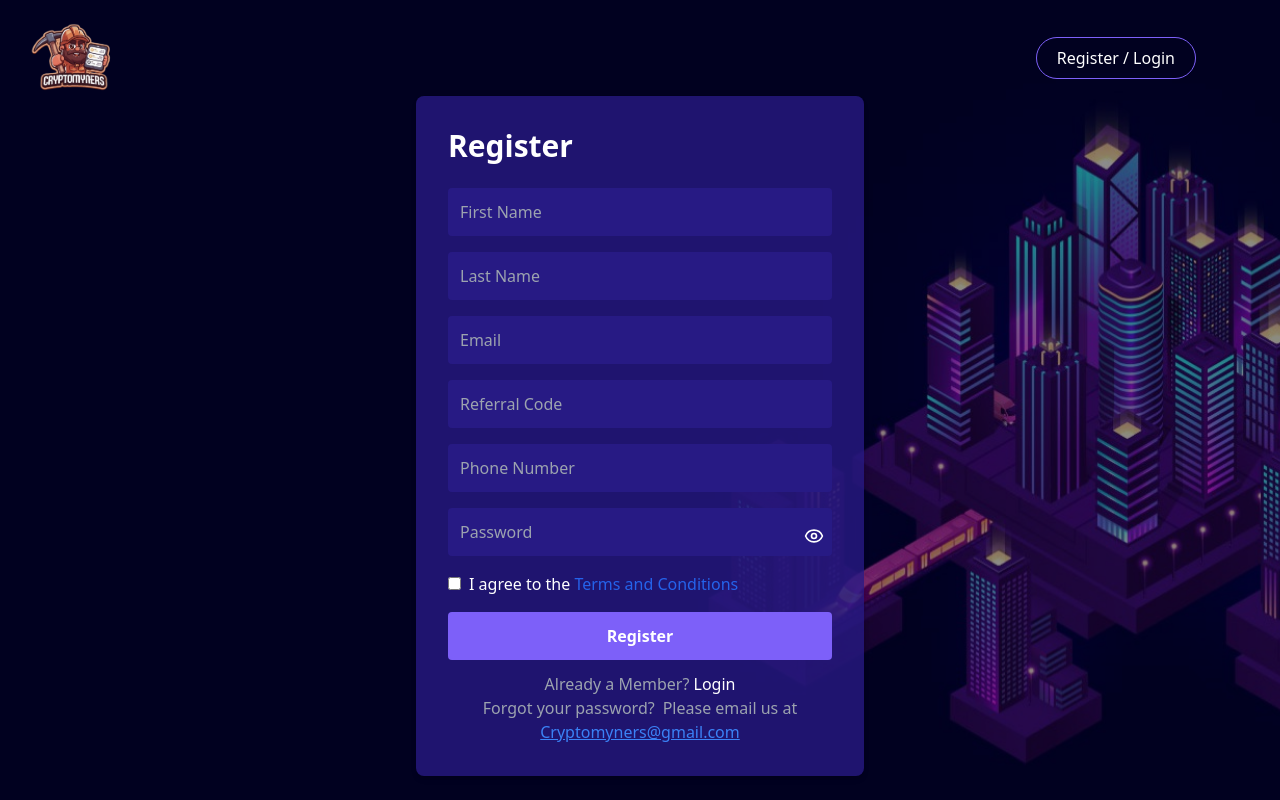
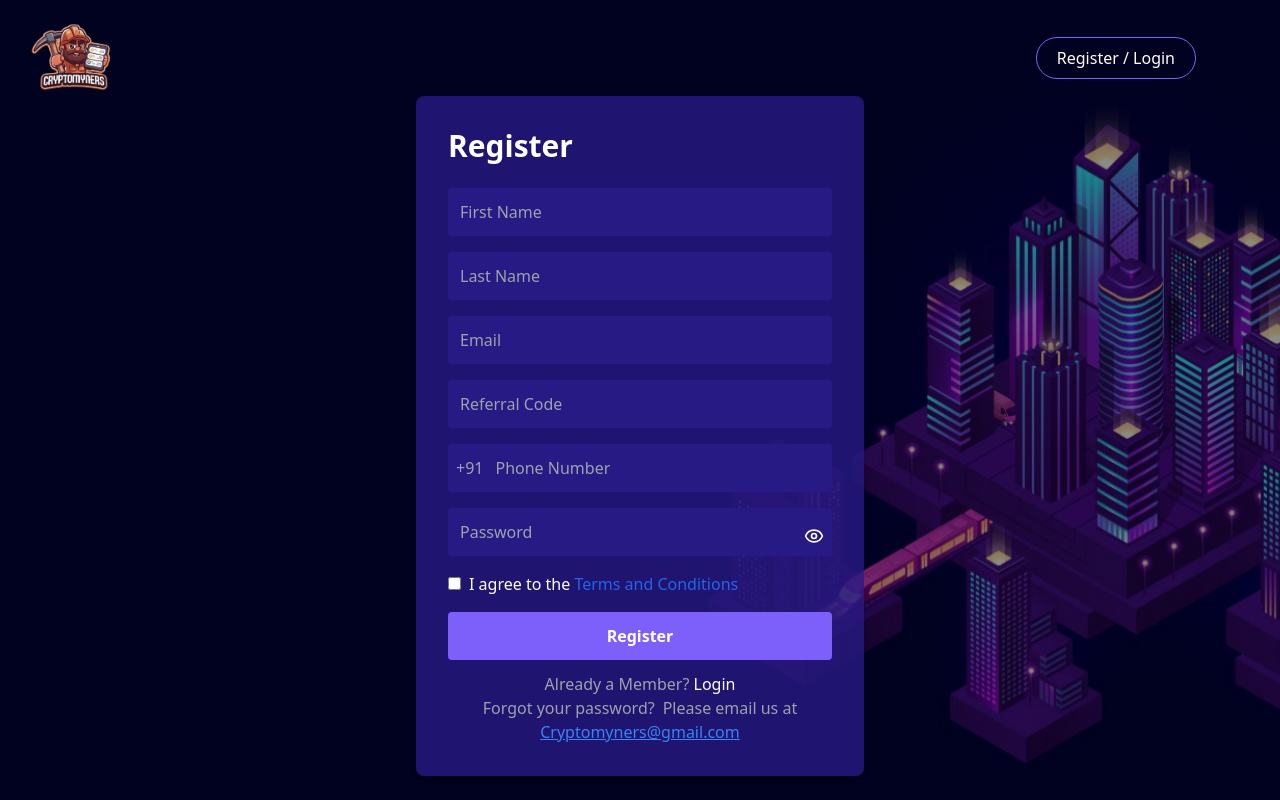
Before and after one commit to Ovesh101/CryptoMyners, a React (Vite) app: page /login in a window 1280 px wide. Shown: the top 800 px of the page. Built offline with nearby package versions, Linux system fonts and the light colour scheme; no server answers; what ldrs would draw is missing.

Commit message:
number validation fixed

```diff
--- a/src/App.jsx
+++ b/src/App.jsx
@@ -204,6 +204,7 @@ function App() {
           element: <Terms />,
         },
 
+
         {
           path: "*",
           element: <NotFound />,
--- a/src/components/Login.jsx
+++ b/src/components/Login.jsx
@@ -72,10 +72,11 @@ const Login = () => {
       : null, // Only require 'name' for sign-up form
       phone_number: Yup.string()
       .required("Phone Number is required")
-      .matches(
-        /^[0-9]{10}$/,
-        "Phone Number must be exactly 10 digits and contain only numbers"
-      ),
+      .test('not-start-with-zero', 'Phone Number cannot start with 0', value => {
+        // Check if the value exists and doesn't start with '0'
+        return value && !value.startsWith('0');
+      })
+      .matches(/^[1-9][0-9]{9}$/, "Phone Number must be exactly 10 digits and contain only numbers"),
 
     terms: !isSignIn
       ? Yup.boolean()
@@ -116,8 +117,6 @@ const Login = () => {
             toast.error("Please enter a correct referral code.");
           }
         } else {
-          // If no referral code is provided, proceed with registration directly
-
           if (!formData.invited_referral_code) {
             formData.invited_referral_code = null; // Remove the field
           }
@@ -139,11 +138,8 @@ const Login = () => {
 
         const getUrl = `${HOST_URL}/user/getSingleUserByNumber/${phone}`;
 
-
-
         // Send GET request to fetch user data by phone number
         const response = await axios.get(getUrl);
-
 
         if (
           values.password === response.data.password &&
@@ -277,18 +273,26 @@ const Login = () => {
                 )}
 
                 <div className="mb-4">
+                  <div className="flex items-center bg-[#271A84] rounded">
+                    {/* +91 Text */}
+                    <span className="text-gray-400 pl-2">+91</span>
+
+                    {/* Phone Number Input */}
                     <Field
                       type="text"
                       name="phone_number"
                       maxLength={10}
                       pattern="[0-9]*"
                       placeholder="Phone Number"
-                    className="w-full p-3 rounded bg-[#271A84] text-white placeholder-gray-400 focus:outline-none focus:ring-2 focus:ring-[#271A84]"
+                      className="w-full p-3 bg-[#271A84] text-white placeholder-gray-400 focus:outline-none  focus:ring-[#271A84] rounded-r"
                     />
+                  </div>
+
+                  {/* Error Message */}
                   <ErrorMessage
                     name="phone_number"
                     component="div"
-                    className="text-red-500 text-sm"
+                    className="text-red-500 text-sm mt-1"
                   />
                 </div>
 
--- a/src/utils/constant.js
+++ b/src/utils/constant.js
@@ -68,11 +68,9 @@ export const partners = [
     { label: 'Machines', route: '/machine_listing', imgUrl: '/Images/icons/machine.svg' , role:'USER' },
     { label: 'Tutorials', route: '/video_section', imgUrl: '/Images/icons/video.svg' , role:'USER' },
     { label: 'Transaction', route: '/transaction', imgUrl: '/Images/icons/deposit.svg' , role:'USER' },
+    { label: 'Profile', route: '/profile', imgUrl: '/Images/icons/profile.svg' , role:'USER' },
+    // { label: 'Games', route: '/game', imgUrl: '/Images/icons/deposit.svg' , role:'USER' },
 
-    { label: 'Profile', route: '/profile', imgUrl: '/Images/icons/profile.svg' , role:'USER' },
-    // { label: 'Deposit', route: '/deposit', imgUrl: '/Images/icons/deposit.svg' , role:'USER' },
-    // { label: 'Withdrawal', route: '/withdrawal', imgUrl: '/Images/icons/with.svg' , role:'USER' },
-    // { label: 'Referral', route: '/referral', imgUrl: '/Images/icons/refer.svg' , role:'USER' },
 
     { label: 'Admin', route: '/admin', imgUrl: '/Images/icons/admin.svg', role: 'CARTEL' }, // Role-based link
 ];
```
Lines whose indentation alone changed are shown as unchanged.
